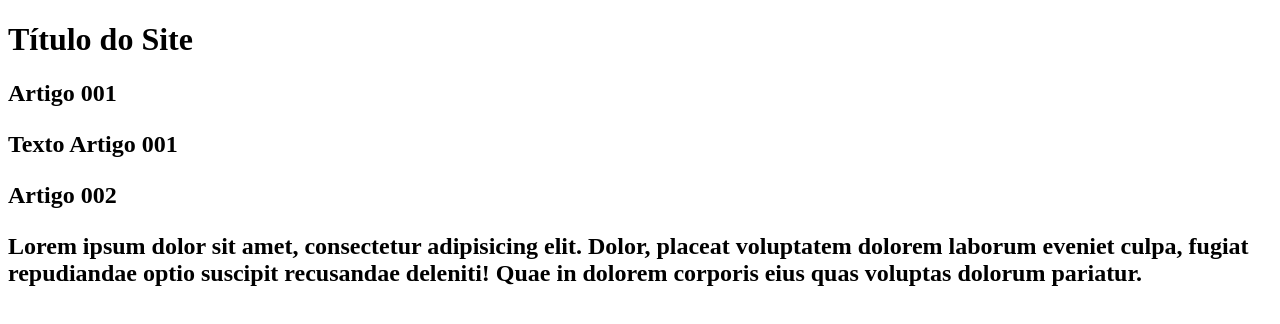
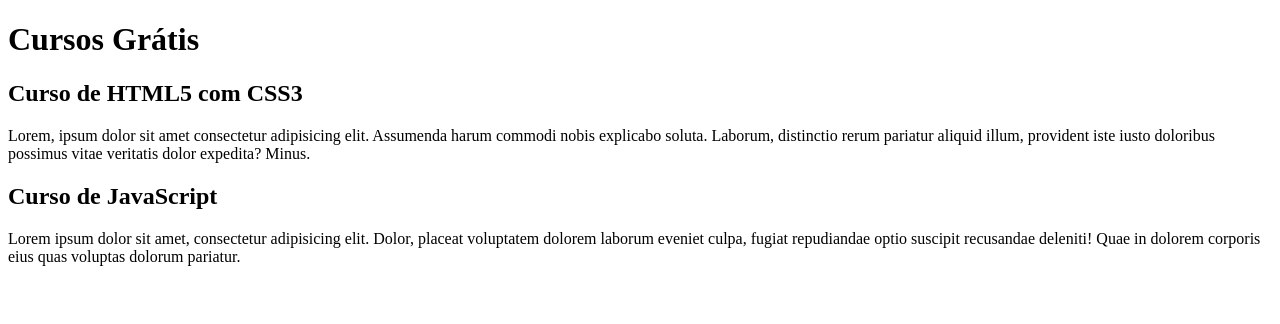
Before and after one commit to NeyHiwerson/Projeto-site, a plain HTML site: page index.html in a window 1280 px wide. Drawn offline with Linux system fonts and the light colour scheme.

Commit message:
Comecei a escrever o conteudo

```diff
--- a/index.html
+++ b/index.html
@@ -9,17 +9,15 @@
 <body>
     <main>
         <header>
-            <h1>Título do Site</h1>
+            <h1>Cursos Grátis</h1>
         </header>
         <article>
-            <h2>Artigo 001
-                <p>Texto Artigo 001</p>
-            </h2>
+            <h2>Curso de HTML5 com CSS3</h2>
+            <p>Lorem, ipsum dolor sit amet consectetur adipisicing elit. Assumenda harum commodi nobis explicabo soluta. Laborum, distinctio rerum pariatur aliquid illum, provident iste iusto doloribus possimus vitae veritatis dolor expedita? Minus.</p>
         </article>
         <article>
-            <h2>Artigo 002
+            <h2>Curso de JavaScript</h2>
                 <p>Lorem ipsum dolor sit amet, consectetur adipisicing elit. Dolor, placeat voluptatem dolorem laborum eveniet culpa, fugiat repudiandae optio suscipit recusandae deleniti! Quae in dolorem corporis eius quas voluptas dolorum pariatur.</p>
-            </h2>
         </article>
     </main>
 </body>
```
